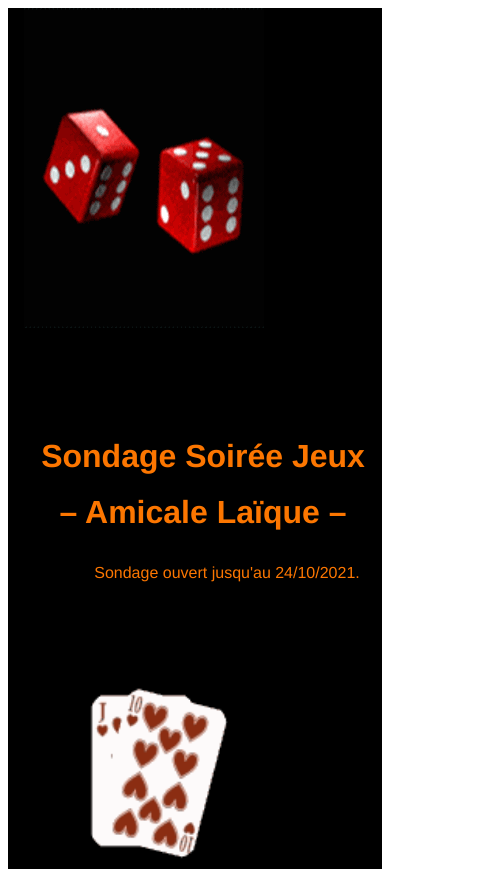
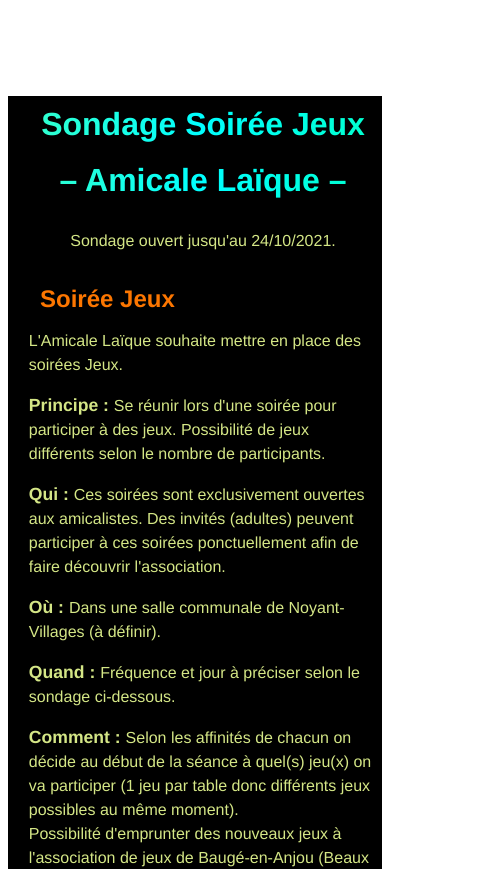
Before and after one commit to DelMout/sondage_A_L, a Vue app in the folder frontend/: page /#/sondage_jeux in a window 390 px wide. Shown: the top 869 px of the page, 502 px wide, since content can reach past the window. Built offline with nearby package versions, Linux system fonts and the light colour scheme.

Commit message:
responsive OK

```diff
--- a/frontend/src/views/Home.vue
+++ b/frontend/src/views/Home.vue
@@ -64,4 +64,11 @@ span:nth-child(4) {
 		transform: scale(1) rotateZ(-3deg);
 	}
 }
+@media only screen and (max-width: 768px) {
+	/*mobiles et tablettes*/
+
+	h1 {
+		font-size: 2.5rem;
+	}
+}
 </style>
--- a/frontend/src/views/Sondage.vue
+++ b/frontend/src/views/Sondage.vue
@@ -6,7 +6,7 @@
 					<img id="" alt="des rouge animés" src="../assets/dices.gif" />
 				</div>
 				<div class="sondage flex md5">
-					<h1 class="display-2">Sondage Soirée Jeux<br />– Amicale Laïque –</h1>
+					<h1 class="display-1">Sondage Soirée Jeux<br />– Amicale Laïque –</h1>
 
 					<p id="sstitre">Sondage ouvert jusqu'au 24/10/2021.</p>
 				</div>
@@ -44,7 +44,7 @@
 			</div>
 			<!-- Sondage -->
 			<div class="row">
-				<div class="flex md-6">
+				<div class="flex md-6 ">
 					<h2 class="display-3">Sondage</h2>
 					<div id="question">
 						<h4>Votre prénom ou pseudo (si vous souhaitez garder l'anonymat) :</h4>
@@ -72,20 +72,17 @@
 
 						<h4>A quelle fréquence souhaitez-vous participer à cette soirée ?</h4>
 						<!-- 1 seule réponse -->
-						<div class="case">
-							<va-button-toggle
-								flat
-								:rounded="false"
-								color="#b0c9e2"
-								toggle-color="#fff"
-								active-button-text-color="#000"
+						<div class="case ">
+							<va-option-list
+								type="radio"
 								v-model="frequence"
 								:options="[
-									{ label: '1 fois / semaine', value: 'semaine' },
-									{ label: '1 fois / mois', value: 'mois' },
-									{ label: '1 fois / trimestre', value: 'trimestre' },
-									{ label: '1 fois / an', value: 'an' },
+									'1 fois / semaine',
+									'1 fois / mois',
+									'1 fois / trimestre',
+									'1 fois / an',
 								]"
+								color="#FC7600"
 							/>
 						</div>
 
@@ -116,21 +113,12 @@
 						</div>
 
 						<h4>A combien de personnes pensez-vous venir à ces soirées ?</h4>
-						<div class="case">
-							<va-button-toggle
-								flat
-								:rounded="false"
-								color="#b0c9e2"
-								toggle-color="#fff"
-								active-button-text-color="#000"
+						<div class="case ">
+							<va-option-list
+								type="radio"
 								v-model="participants"
-								:options="[
-									{ label: 1, value: 1 },
-									{ label: 2, value: 2 },
-									{ label: 3, value: 3 },
-									{ label: 4, value: 4 },
-									{ label: 'plus', value: 10 },
-								]"
+								:options="['1', '2', '3', '4', 'plus']"
+								color="#FC7600"
 							/>
 						</div>
 
@@ -181,6 +169,10 @@
 							>Valider mes réponses</va-button
 						>
 					</div>
+					<div id="copyright">
+						<p><i>&copy; Site réalisé par Delphine Moutault</i></p>
+					</div>
+
 					<div>
 						<va-modal v-if="info" v-model="save" hide-default-actions>
 							<template #header>
@@ -197,7 +189,7 @@
 						</va-modal>
 					</div>
 				</div>
-				<div class="flex md-6">
+				<div id="images" class="flex md-6 ">
 					<div class="row">
 						<div>
 							<img id="tarot" alt="bouts tarot" src="../assets/tarotbouts.png" />
@@ -240,7 +232,6 @@
 <script>
 import { VaButton, VaInput } from "vuestic-ui";
 import axios from "axios";
-// import message from "./popup-message";
 
 export default {
 	name: "Sondage",
@@ -249,10 +240,10 @@ export default {
 			msg: "",
 			pseudo: "",
 			interet: "oui",
-			frequence: "semaine",
+			frequence: "1 fois / semaine",
 			jour: "",
 			heure: 0,
-			participants: 1,
+			participants: "1",
 			jeux: "",
 			nouveau: "oui",
 			suggestions: "",
@@ -346,23 +337,37 @@ export default {
 </script>
 <style scoped>
 #sondage {
-	height: 220vh;
+	height: 250vh;
 }
 #sond {
 	text-align: left;
 	margin-left: 1rem;
 }
 h1 {
+	text-align: center;
 	line-height: 3.5rem;
+	color: transparent;
+	background-image: linear-gradient(to right, #f00, #ff0, #0ff, #0f0, #00f);
+	-webkit-background-clip: text;
+	animation: colore 20s linear infinite;
+	background-size: 1000%;
 }
-h1,
-#sstitre {
-	text-align: center;
-	/* color: #b0c9e2; */
-	color: #fc7600;
+@keyframes colore {
+	0% {
+		background-position: 0% 100%;
+	}
+	50% {
+		background-position: 100% 100%;
+	}
+	100% {
+		background-position: 0% 100%;
+	}
 }
 #sstitre {
+	color: #d4e686;
 	margin-top: 1rem;
+	text-align: center;
+	/* color: #fc7600; */
 }
 h2 {
 	/* color: #b0c9e2; */
@@ -378,6 +383,7 @@ h4 {
 	text-align: left;
 	margin-top: 2rem;
 	margin-left: 3rem;
+	margin-bottom: 1rem;
 }
 #bout {
 	font-size: 1.3rem;
@@ -449,4 +455,23 @@ b {
 #question {
 	margin-left: 3rem;
 }
+@media only screen and (max-width: 768px) {
+	/*mobiles et tablettes*/
+	#sondage {
+		height: 490vh;
+	}
+	img {
+		display: none;
+	}
+
+	#validation,
+	#question,
+	p {
+		margin-left: 0.3rem;
+		margin-right: 0.3rem;
+	}
+	.big {
+		width: 20rem;
+	}
+}
 </style>
```
Also changed, not shown: 2 other files (tests, documents, lock files or other folders).
